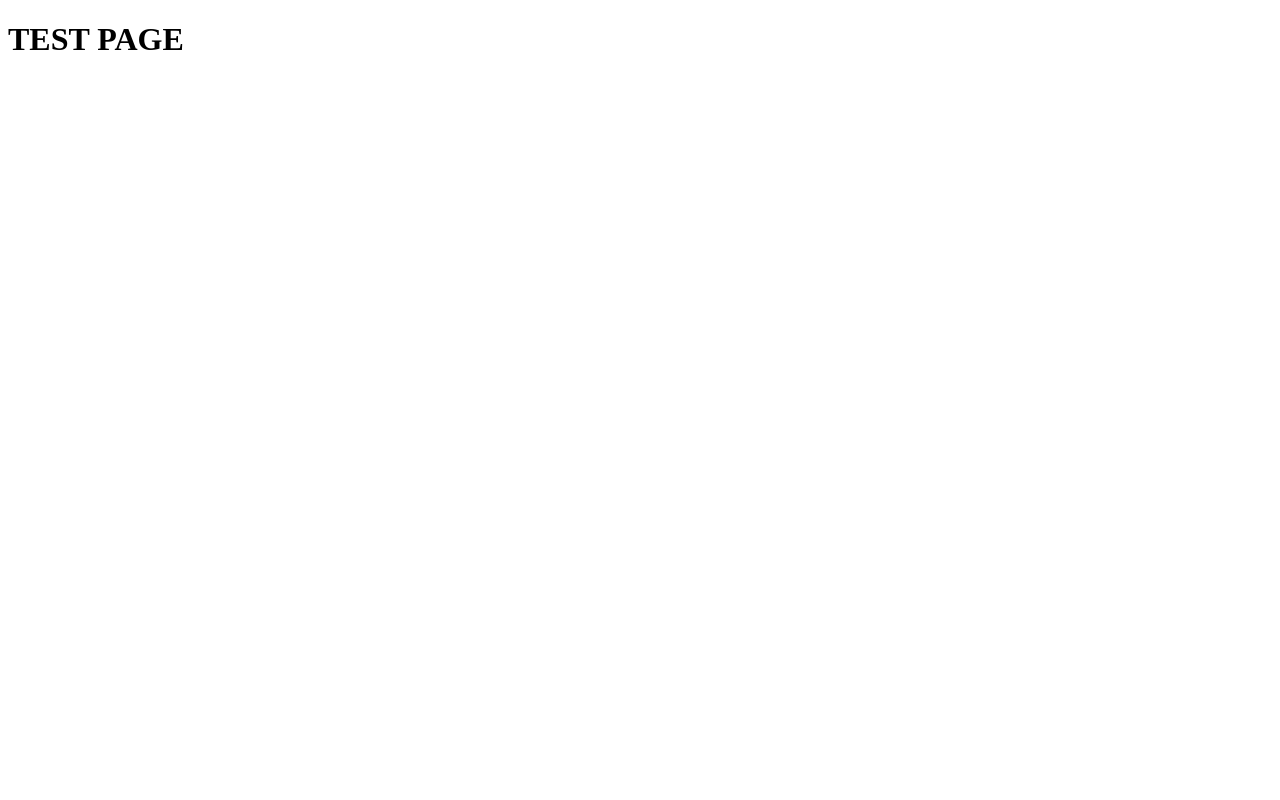
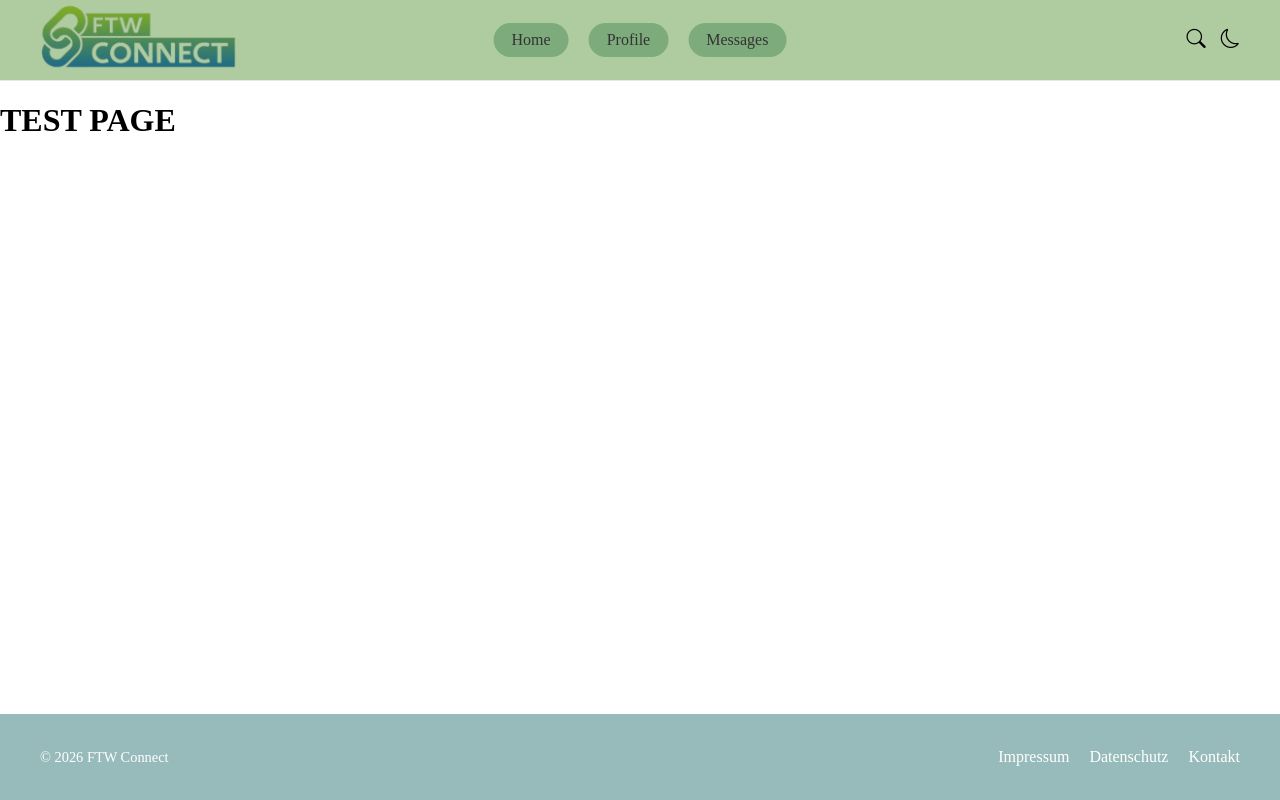
Before and after one commit to ergimandija/FTW-Connect, a PHP site: page / in a window 1280 px wide. Before the commit the page is almost empty. Run offline with PHP 8.4, Linux system fonts and the light colour scheme.

Commit message:
add header, footer, navbar inkl. css

```diff
--- /dev/null
+++ b/public/css/footer.css
@@ -0,0 +1,52 @@
+html, body {
+  margin: 0;
+  height: 100%;
+}
+
+body {
+  display: flex;
+  flex-direction: column;
+  min-height: 100vh;
+}
+
+/* WICHTIG: NUR main wächst */
+main {
+  flex: 1;
+}
+
+/* FOOTER */
+.app-footer {
+  background: #2F787780;
+  padding: 20px;
+}
+
+/* CONTAINER */
+.footer-container {
+  max-width: 1200px;
+  margin: 0 auto;
+  display: flex;
+  justify-content: space-between;
+  align-items: center;
+}
+
+/* TEXT */
+.footer-left {
+  color: white;
+  font-size: 0.9rem;
+}
+
+/* LINKS */
+.footer-links {
+  display: flex;
+  gap: 20px;
+}
+
+.footer-links a {
+  color: white;
+  text-decoration: none;
+  transition: 0.2s;
+}
+
+.footer-links a:hover {
+  color: #2F7877;
+}
--- /dev/null
+++ b/public/css/header.css
@@ -0,0 +1,81 @@
+:root {
+    --green-primary: #89B41C;
+    --green-muted: #619945;
+    --green-blue: #4D8C59;
+    --blue-muted: #2F7877;
+    --blue-primary: #116395;
+}
+
+body {
+  margin: 0;
+}
+
+/* HEADER */
+.app-header {
+  background: #61994580;
+  border-bottom: 1px solid #e5e7eb;
+  position: relative;
+  width: 100%;
+}
+
+/* CONTAINER */
+.nav-container {
+  display: flex;
+  align-items: center;
+  justify-content: space-between;
+  max-width: 1200px;
+  margin: 0 auto;
+  padding: 0 20px;
+}
+
+/* LOGO */
+.logo {
+  transform: translateY(5px);
+  display: flex;
+  align-items: center;
+  position: relative;
+  padding-bottom: 10px;
+}
+
+.logo-img {
+  height: 70px;
+  width: auto;
+}
+
+/* NAV MENU */
+.nav-menu {
+  position: absolute;
+  left: 50%;
+  top: 50%;
+  transform: translate(-50%, -50%);
+  display: flex;
+  gap: 20px;
+}
+
+/* BUTTONS */
+.nav-item {
+  padding: 8px 18px;
+  border-radius: 20px;
+  background: #4D8C5980;
+  text-decoration: none;
+  color: #333;
+  font-weight: 500;
+  transition: 0.2s;
+}
+
+.nav-item.active,
+.nav-item:hover {
+  background: #2F787780 ;
+  color: white;
+}
+
+/* ICONS */
+.nav-actions {
+  display: flex;
+  gap: 15px;
+}
+
+.icon {
+  font-size: 1.2rem;
+  cursor: pointer;
+}
--- a/public/index.php
+++ b/public/index.php
@@ -1,11 +1,17 @@
 <!DOCTYPE html>
 <html lang="en">
-<head>
-    <meta charset="UTF-8">
-    <meta name="viewport" content="width=device-width, initial-scale=1.0">
-    <title>FTW-Connect</title>
-</head>
+
+<?php include '../src/includes/header.php'; ?>
+
 <body>
-    <h1>TEST PAGE</h1>
+
+    <?php include '../src/includes/navbar.php'; ?>
+
+    <main>
+        <h1>TEST PAGE</h1>
+    </main>
+
+    <?php include '../src/includes/footer.php'; ?>
+
 </body>
 </html>
--- a/src/includes/footer.php
+++ b/src/includes/footer.php
@@ -0,0 +1,15 @@
+<footer class="app-footer">
+  <div class="footer-container">
+
+    <div class="footer-left">
+      <p>© 2026 FTW Connect</p>
+    </div>
+
+    <div class="footer-links">
+      <a href="#">Impressum</a>
+      <a href="#">Datenschutz</a>
+      <a href="#">Kontakt</a>
+    </div>
+
+  </div>
+</footer>
--- a/src/includes/header.php
+++ b/src/includes/header.php
@@ -0,0 +1,9 @@
+<head>
+    <meta charset="UTF-8">
+    <meta name="viewport" content="width=device-width, initial-scale=1.0">
+    <title>FTW-Connect</title>
+
+    <link rel="stylesheet" href="/css/header.css">
+    <link rel="stylesheet" href="/css/footer.css">
+    <link href="https://cdn.jsdelivr.net/npm/bootstrap-icons@1.11.3/font/bootstrap-icons.css" rel="stylesheet">
+</head>
--- a/src/includes/navbar.php
+++ b/src/includes/navbar.php
@@ -0,0 +1,22 @@
+<header class="app-header">
+  <div class="nav-container">
+
+    <div class="logo">
+        <img src="/images/logo.png" alt="Logo" class="logo-img">
+    </div>
+
+    <!-- NAVIGATION -->
+    <nav class="nav-menu">
+      <a href="/index.php" class="nav-item">Home</a>
+      <a href="#" class="nav-item">Profile</a>
+      <a href="#" class="nav-item">Messages</a>
+    </nav>
+
+    <!-- ICONS -->
+    <div class="nav-actions">
+        <i class="bi bi-search icon"></i>
+        <i class="bi bi-moon icon"></i>
+    </div>
+
+  </div>
+</header>
```
Also changed, not shown: public/images/logo.png (added).
